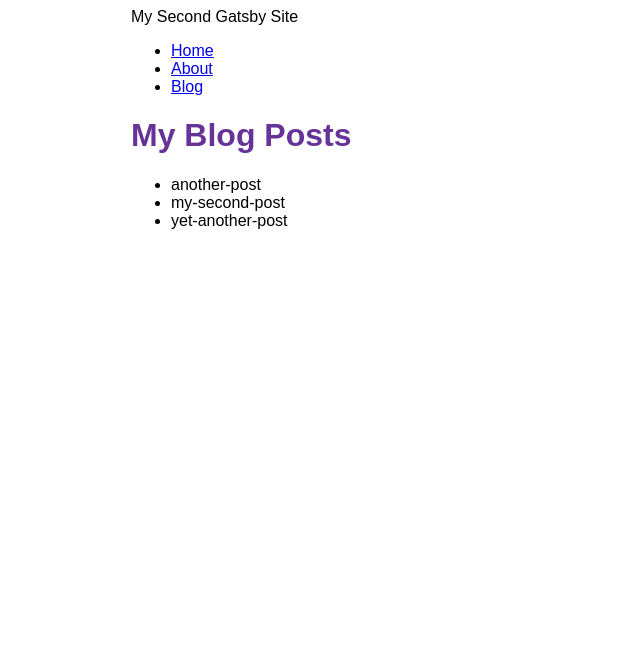
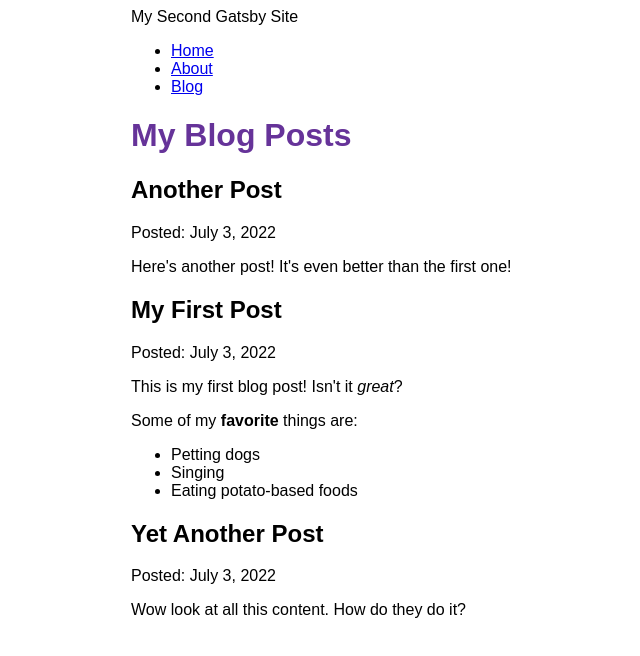
Before and after one commit to diamondcreator/my-second-gatsby-example, a Gatsby site: page /blog in a window 1280 px wide. Shown: the whole page, without its empty margins (259-899 px from the left). Built offline with nearby package versions, Linux system fonts and the light colour scheme; Gatsby itself is replaced by a stand-in of ours.

Commit message:
Finished Gatsby Tutorial Part 5

```diff
--- a/blog/another-post.mdx
+++ b/blog/another-post.mdx
@@ -0,0 +1,5 @@
+---
+title: "Another Post"
+date: "2022-07-03"
+---
+Here's another post! It's even better than the first one!
--- a/blog/my-second-post.mdx
+++ b/blog/my-second-post.mdx
@@ -0,0 +1,12 @@
+---
+title: "My First Post"
+date: "2022-07-03"
+---
+
+This is my first blog post! Isn't it *great*?
+
+Some of my **favorite** things are:
+
+* Petting dogs
+* Singing
+* Eating potato-based foods
--- a/blog/yet-another-post.mdx
+++ b/blog/yet-another-post.mdx
@@ -0,0 +1,5 @@
+---
+title: "Yet Another Post"
+date: "2022-07-03"
+---
+Wow look at all this content. How do they do it?
--- a/gatsby-config.js
+++ b/gatsby-config.js
@@ -11,6 +11,7 @@
         name: `blog`,
         path: `${__dirname}/blog`,
       }
-    }
+    },
+    'gatsby-plugin-mdx',
   ],
 }
--- a/package.json
+++ b/package.json
@@ -15,8 +15,11 @@
     "clean": "gatsby clean"
   },
   "dependencies": {
+    "@mdx-js/mdx": "^1.6.22",
+    "@mdx-js/react": "^1.6.22",
     "gatsby": "^4.17.2",
     "gatsby-plugin-image": "^2.17.0",
+    "gatsby-plugin-mdx": "^3.17.0",
     "gatsby-plugin-sharp": "^4.17.0",
     "gatsby-source-filesystem": "^4.17.0",
     "react": "^18.1.0",
--- a/src/pages/blog.js
+++ b/src/pages/blog.js
@@ -1,29 +1,37 @@
 import * as React from "react"
 import { graphql } from "gatsby";
+import { MDXRenderer } from "gatsby-plugin-mdx";
 
 import Layout from "../components/layout";
 
 const BlogPage = ({ data }) => {
   return (
     <Layout pageTitle='My Blog Posts'>
-      <ul>
-        {
-          data.allFile.nodes.map(node => (
-            <li key={node.name}>
-              {node.name}
-            </li>
-          ))
-        }
-      </ul>
+      {
+        data.allMdx.nodes.map((node) => (
+          <article key={node.id}>
+            <h2>{node.frontmatter.title}</h2>
+            <p>Posted: {node.frontmatter.date}</p>
+            <MDXRenderer>
+              { node.body }
+            </MDXRenderer>
+          </article>
+        ))
+      }
     </Layout>
   )
 }
 
 export const query = graphql`
   query {
-    allFile {
+    allMdx(sort: {fields: frontmatter___date, order: DESC}) {
       nodes {
-        name
+        frontmatter {
+          date(formatString: "MMMM D, YYYY")
+          title
+        }
+        id
+        body
       }
     }
   }
```
Also changed, not shown: 1 other file.
